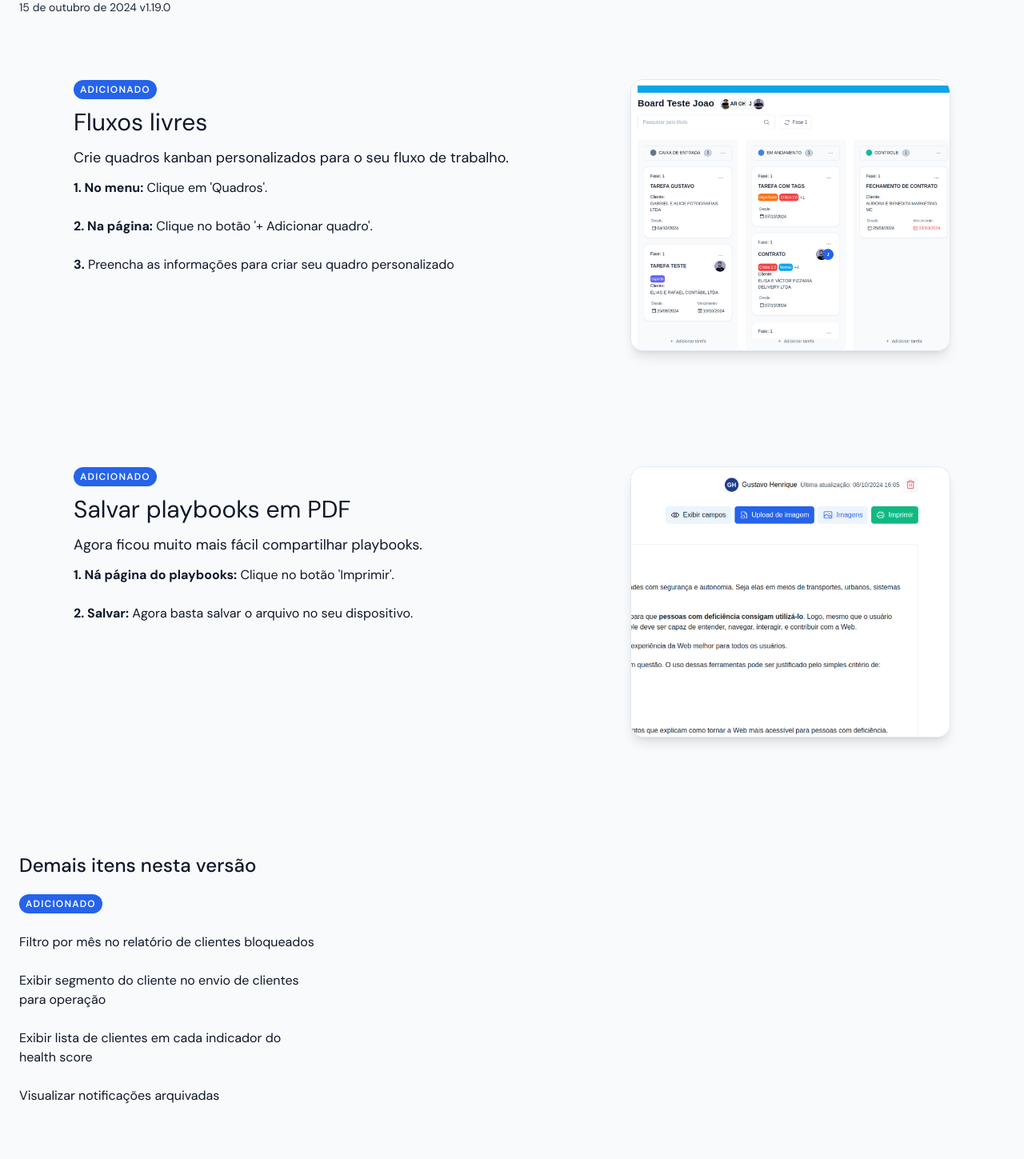
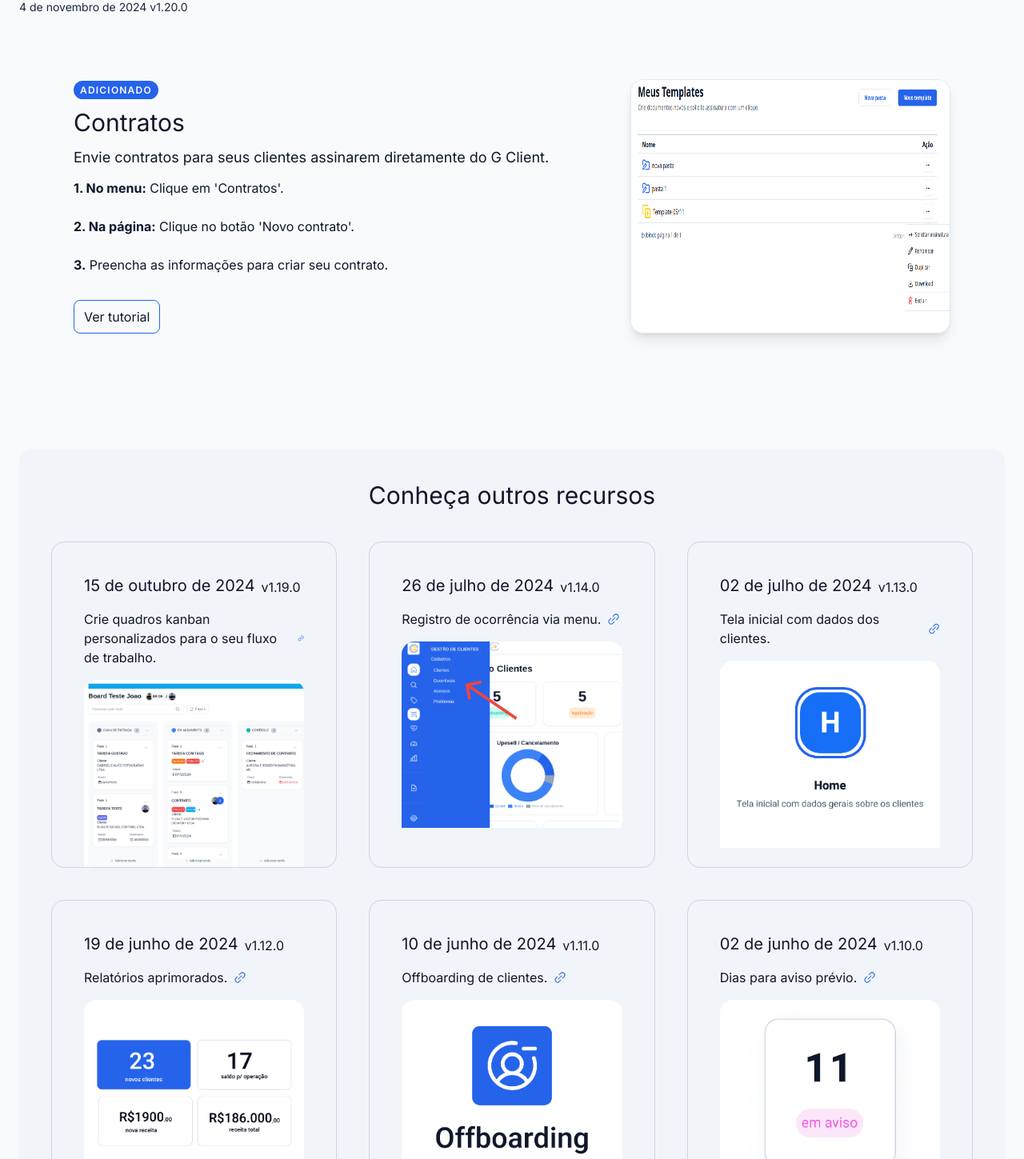
Before and after one commit to amanda-raiane/client-versions, a Next.js app: page / in a window 1280 px wide. Shown: the part 481-1930 px from the top of the page at 80% size. Built offline with nearby package versions, Linux system fonts and the light colour scheme.

Commit message:
feat: adding inter font-family and chage version

```diff
--- a/src/app/components/SessionOtherResources/index.tsx
+++ b/src/app/components/SessionOtherResources/index.tsx
@@ -21,7 +21,7 @@ export function SessionOtherResources() {
             link="/versao-1-19-0"
             date="15 de outubro de 2024"
             imageUrl={imageKaban}
-            version="v1.14.0"
+            version="v1.19.0"
             title="Crie quadros kanban personalizados para o seu fluxo de trabalho."
           />
 
--- a/src/app/layout.tsx
+++ b/src/app/layout.tsx
@@ -1,9 +1,10 @@
+import "./globals.css";
+
 import type { Metadata } from "next";
-import { DM_Sans } from "next/font/google";
-import "./globals.css";
+import { Inter } from "next/font/google";
 import { Providers } from "./providers";
 
-const dm_sans = DM_Sans({
+const inter = Inter({
   subsets: ["latin"],
   weight: ["100", "200", "300", "400", "500", "600", "700", "800", "900"],
 });
@@ -11,6 +12,9 @@ const dm_sans = DM_Sans({
 export const metadata: Metadata = {
   title: "Versões - G Client",
   description: "Confira as novidades do G Client",
+  icons: {
+    icon: "/favicon.png",
+  },
 };
 
 export default function RootLayout({
@@ -21,7 +25,7 @@ export default function RootLayout({
   return (
     <html lang="pt-br">
       <Providers>
-        <body className={dm_sans.className}>{children}</body>
+        <body className={inter.className}>{children}</body>
       </Providers>
     </html>
   );
--- a/src/app/page.tsx
+++ b/src/app/page.tsx
@@ -13,15 +13,13 @@ import PageHeader from "./components/PageHeader";
 import { useTheme } from "next-themes";
 import logoDark from "@/app/assets/logo-branco.png";
 import logoLight from "@/app/assets/logo-azul.png";
-import imageKaban from "@/app/images/versions/1_19_0/kaban.png";
-import imageSavedPDF from "@/app/images/versions/1_19_0/saved-pdf.png";
+import imageSign from "@/app/images/versions/1_20_0/sign.png";
 
 export default function Home() {
   const { theme } = useTheme();
 
   const description = [
-    "Crie quadros kanban personalizados para o seu fluxo de trabalho. ",
-    "Salvar playbooks em PDF",
+    "Envie contratos para sem clientes diretamente do G Client.",
   ];
   return (
     <>
@@ -35,7 +33,7 @@ export default function Home() {
               src={theme === "dark" ? logoDark : logoLight}
             />
             <p className="mt-2 dark:text-slate-400 text-sm text-slate-800">
-              15 de outubro de 2024 <span>v1.19.0</span>
+              4 de novembro de 2024 <span>v1.20.0</span>
             </p>
           </div>
           <div className="flex items-center gap-3">
@@ -47,103 +45,43 @@ export default function Home() {
             <span className="bg-blue-600 px-2 rounded-2xl py-1 text-xs uppercase tracking-widest font-semibold text-slate-50">
               Adicionado
             </span>
-            <h2 className="sm:text-3xl text-2xl">Fluxos livres</h2>
+            <h2 className="sm:text-3xl text-2xl">Contratos</h2>
             <p className="sm:text-lg">
-              Crie quadros kanban personalizados para o seu fluxo de trabalho.
+              Envie contratos para seus clientes assinarem diretamente do G
+              Client.
             </p>
             <ol className="space-y-6 pb-8">
               <li>
-                <strong>1. No menu:</strong> Clique em &apos;Quadros&apos;.
+                <strong>1. No menu:</strong> Clique em &apos;Contratos&apos;.
               </li>
               <li>
-                <strong>2. Na página:</strong> Clique no botão &apos;+ Adicionar
-                quadro&apos;.
+                <strong>2. Na página:</strong> Clique no botão &apos;Novo
+                contrato&apos;.
               </li>
               <li>
                 <strong>3.</strong> Preencha as informações para criar seu
-                quadro personalizado
+                contrato.
               </li>
             </ol>
             <Link
-              className="hidden"
+              className=""
               target="_blank"
               href={
-                "https://gclient.notion.site/Aviso-pr-vio-como-definir-os-dias-f6c8bf2c95504ca5a237f6048e6d14ba"
+                "https://ajuda.gclient.com.br/docs/category/assinatura-de-contratos"
               }
             >
-              <PrimaryButton text={"saiba como"} />
+              <PrimaryButton text={"Ver tutorial"} />
             </Link>
           </div>
           <div>
             <Image
-              src={imageKaban}
+              src={imageSign}
               quality={100}
-              className="rounded-2xl lg:w-[400px] min-w-[260px] transition-all duration-300 hover:scale-110 border border-slate-200 shadow-lg dark:border-none"
+              className="rounded-2xl lg:w-[400px] min-w-[260px] h-full transition-all duration-300 hover:scale-110 border border-slate-200 shadow-lg dark:border-none"
               alt="print do kaban"
             />
           </div>
         </section>
-        <section className="2xl:px-64 px-5 mt-20 lg:mb-36 mb-24 flex md:justify-center md:gap-20 gap-10 flex-col lg:flex-row">
-          <div className="dark:text-slate-50 text-slate-900 space-y-3 lg:w-1/2">
-            <span className="bg-blue-600 px-2 rounded-2xl py-1 text-xs uppercase tracking-widest font-semibold text-slate-50">
-              Adicionado
-            </span>
-            <h2 className="sm:text-3xl text-2xl">Salvar playbooks em PDF</h2>
-            <p className="sm:text-lg">
-              Agora ficou muito mais fácil compartilhar playbooks.
-            </p>
-            <ol className="space-y-6 pb-8">
-              <li>
-                <strong>1. Ná página do playbooks:</strong> Clique no botão
-                &apos;Imprimir&apos;.
-              </li>
-              <li>
-                <strong>2. Salvar:</strong> Agora basta salvar o arquivo no seu
-                dispositivo.
-              </li>
-            </ol>
-            <Link
-              className="hidden"
-              target="_blank"
-              href={
-                "https://gclient.notion.site/Aviso-pr-vio-como-definir-os-dias-f6c8bf2c95504ca5a237f6048e6d14ba"
-              }
-            >
-              <PrimaryButton text={"saiba como"} />
-            </Link>
-          </div>
-          <div>
-            <Image
-              src={imageSavedPDF}
-              quality={100}
-              className="rounded-2xl lg:w-[400px] min-w-[260px] transition-all duration-300 hover:scale-110 border border-slate-200 shadow-lg dark:border-none"
-              alt="print do kaban"
-            />
-          </div>
-        </section>
-        <section className="2xl:px-64 px-5 lg:my-36 my-20">
-          <h2 className="text-2xl font-medium mb-5">
-            Demais itens nesta versão
-          </h2>
-          <div className="flex md:gap-20 gap-5 flex-col md:flex-row">
-            <div className="md:max-w-[30%]">
-              <p className="bg-blue-600 px-2 rounded-2xl py-1 mb-6 text-xs uppercase tracking-widest font-semibold text-slate-50 w-min">
-                Adicionado
-              </p>
-              <ul className="space-y-6">
-                <li>Filtro por mês no relatório de clientes bloqueados</li>
-                <li>
-                  Exibir segmento do cliente no envio de clientes para operação
-                </li>
-                <li>
-                  Exibir lista de clientes em cada indicador do health score
-                </li>
-                <li>Visualizar notificações arquivadas</li>
-              </ul>
-            </div>
-          </div>
-        </section>
-
         <SessionOtherResources />
       </main>
       <Footer />
```
Also changed, not shown: src/app/images/versions/1_20_0/sign.png (added).
